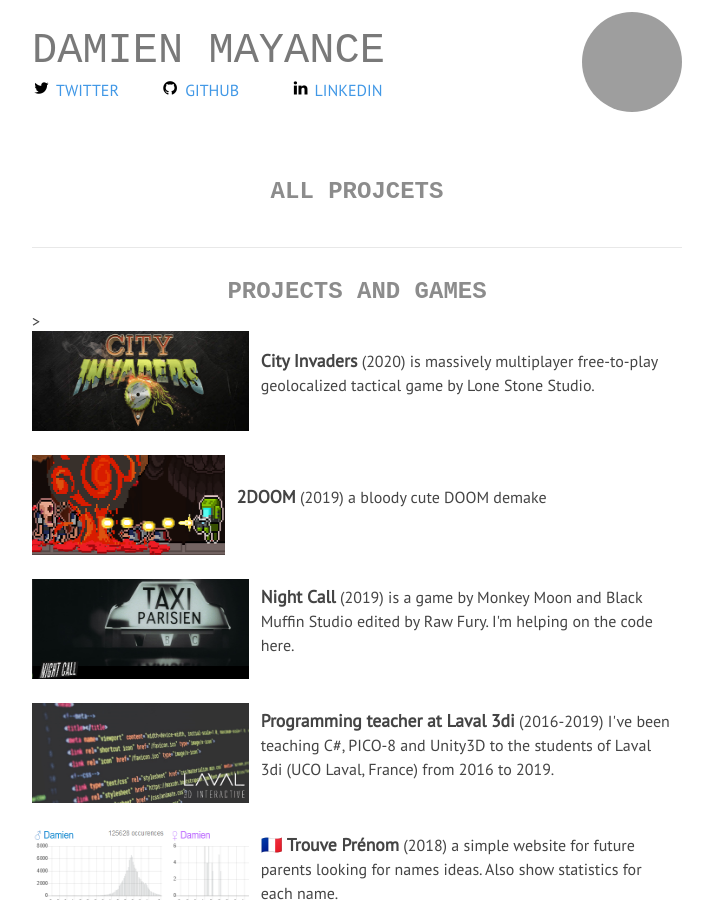
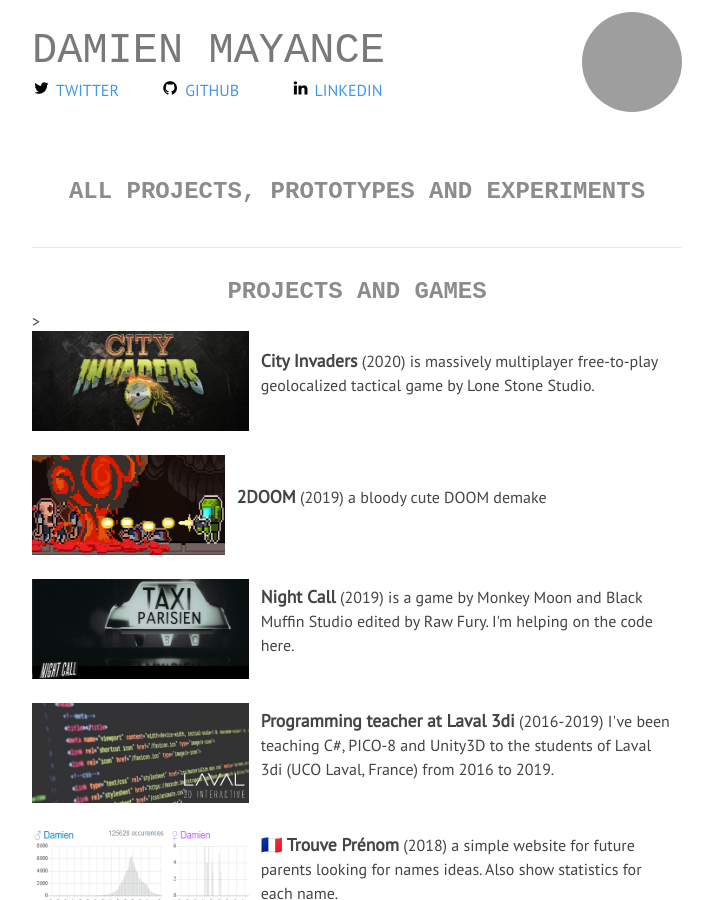
Before and after one commit to valryon/valryon.github.io, a Jekyll site: the page built from projects.html, in a window 1280 px wide and 900 px high, cut to the strip 0-900 px from the top of the window. Shown: the whole strip, without its empty margins (283-996 px from the left). Built offline with Jekyll 4.4.1, drawn with Linux system fonts in a browser that asks for light colours; some web fonts are replaced; grey boxes are pictures that could not be loaded.

Commit message:
Update projects.html

```diff
--- a/projects.html
+++ b/projects.html
@@ -1,6 +1,6 @@
 ---
 layout: post
-title: All projcets
+title: All projects, prototypes and experiments
 ---
 
 <h1>Projects and games</h1>>
```
